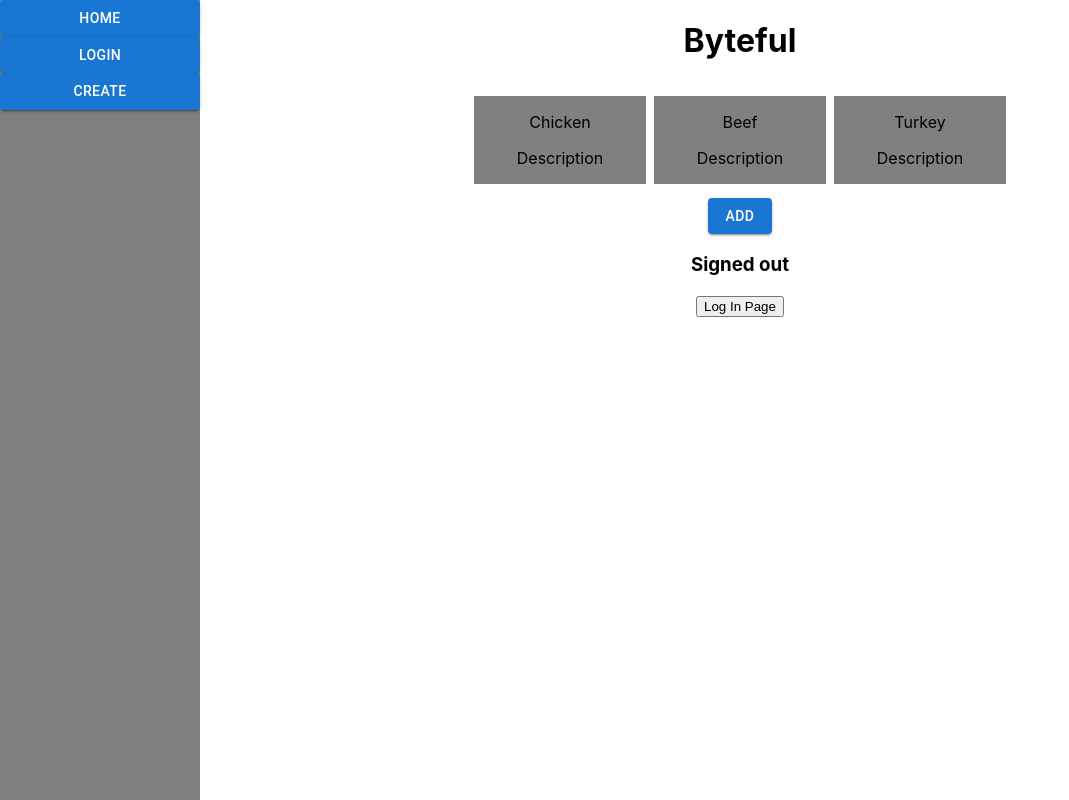
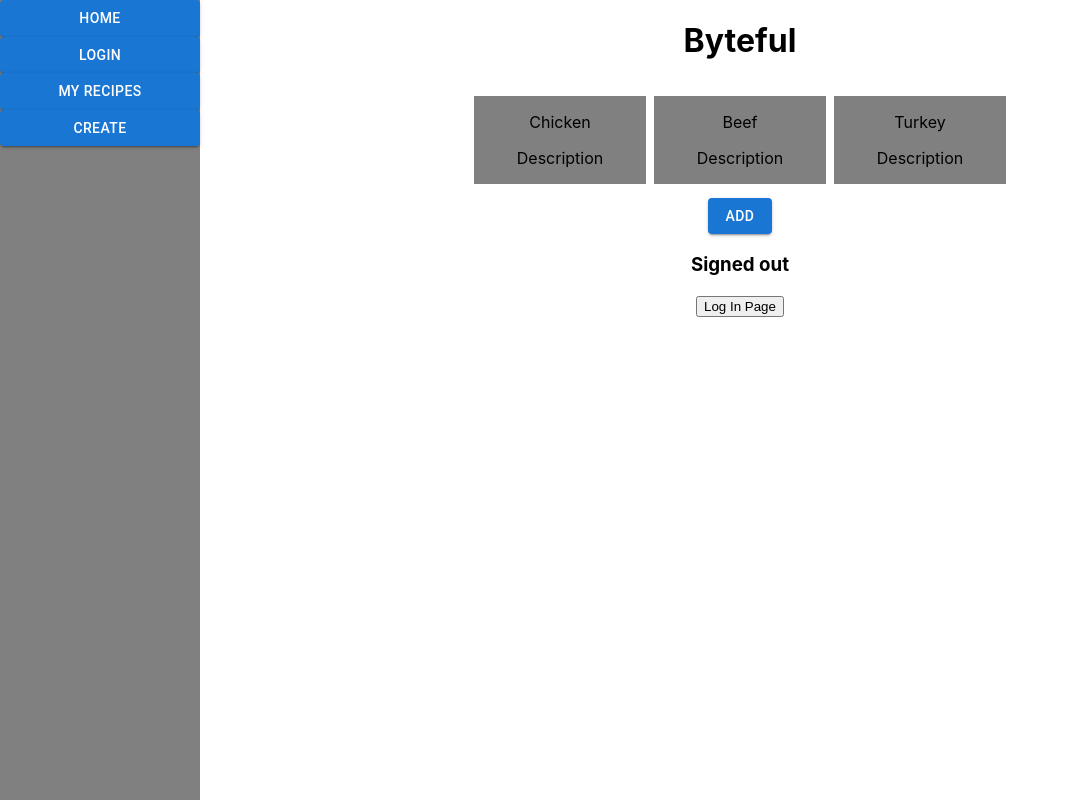
Before and after one commit to zach-habib/Biteful, a React (Create React App) app: page / in a window 1280 px wide. Shown: the whole page, without its empty margins (0-1069 px from the left). Built offline with nearby package versions, Linux system fonts and the light colour scheme; no server answers.

Commit message:
Started MyRecipes page with basic data fetching

```diff
--- a/src/App.js
+++ b/src/App.js
@@ -7,6 +7,7 @@ import './App.css';
 import Home from "./routes/Home"
 import Create from "./routes/Create"
 import Login from "./routes/Login"
+import MyRecipes from './routes/MyRecipes'
 
 const firebaseConfig = {
   apiKey: "AIzaSyDAQyMXDa-HVItPIQQjGT5qZu9GxBnhy8E",
@@ -57,6 +58,7 @@ function App() {
             <Route path="/" element={<Home />} />
             <Route path="create" element={<Create />} />
             <Route path="login" element={<Login login={SignIn} logout={SignOut} />} />
+            <Route path="myrecipes" element={<MyRecipes />} />
           </Routes>
         </BrowserRouter>
       </FirebaseAuthProvider>
--- a/src/components/Sidebar/Sidebar.js
+++ b/src/components/Sidebar/Sidebar.js
@@ -26,6 +26,15 @@ const Sidebar = () => {
       <Button
         variant="contained"
         component={Link}
+        to="/myrecipes"
+        label="MyRecipes"
+        value="myrecipes"
+      >
+        My Recipes
+      </Button>
+      <Button
+        variant="contained"
+        component={Link}
         to="/create"
         label="Create"
         value="create"
--- /dev/null
+++ b/src/routes/MyRecipes.js
@@ -0,0 +1,48 @@
+import { useState, useEffect } from 'react'
+import { getFirestore, collection, getDocs } from 'firebase/firestore';
+import Sidebar from "../components/sidebar/Sidebar";
+
+// const db = getFirestore();
+
+const MyRecipes = () => {
+  const [recipes, setRecipes] = useState([])
+
+  const fetchRecipes = async () => {
+    // const response = db.collection('recipes');
+    // const data = await response.get();
+    // data.docs.forEach(item => {
+    //   setRecipes([...recipes, item.data()])
+    // })
+    const db = getFirestore();
+    const data = await getDocs(collection(db, "recipes"));
+    console.log(data);
+    let docList = [];
+    data.forEach((doc) => {
+      console.log(`${doc.id} => ${doc.data()}`);
+      // setRecipes([...recipes, doc.data()]);
+      // setRecipes()
+      docList = [...docList, doc.data()]
+    })
+    setRecipes(docList)
+  }
+
+  useEffect(() => {
+    fetchRecipes();
+  }, [])
+
+  return (
+    <div className="main">
+      <Sidebar />
+      <div className="content">
+        <h1>My Recipes</h1>
+        <div className="recipes-view">
+          {recipes.map(recipe => {
+            return (<p>{JSON.stringify(recipe)}</p>)
+          })}
+        </div>
+      </div>
+    </div>
+  )
+}
+
+export default MyRecipes
```
Also changed, not shown: 1 other file (tests, documents, lock files or other folders).
